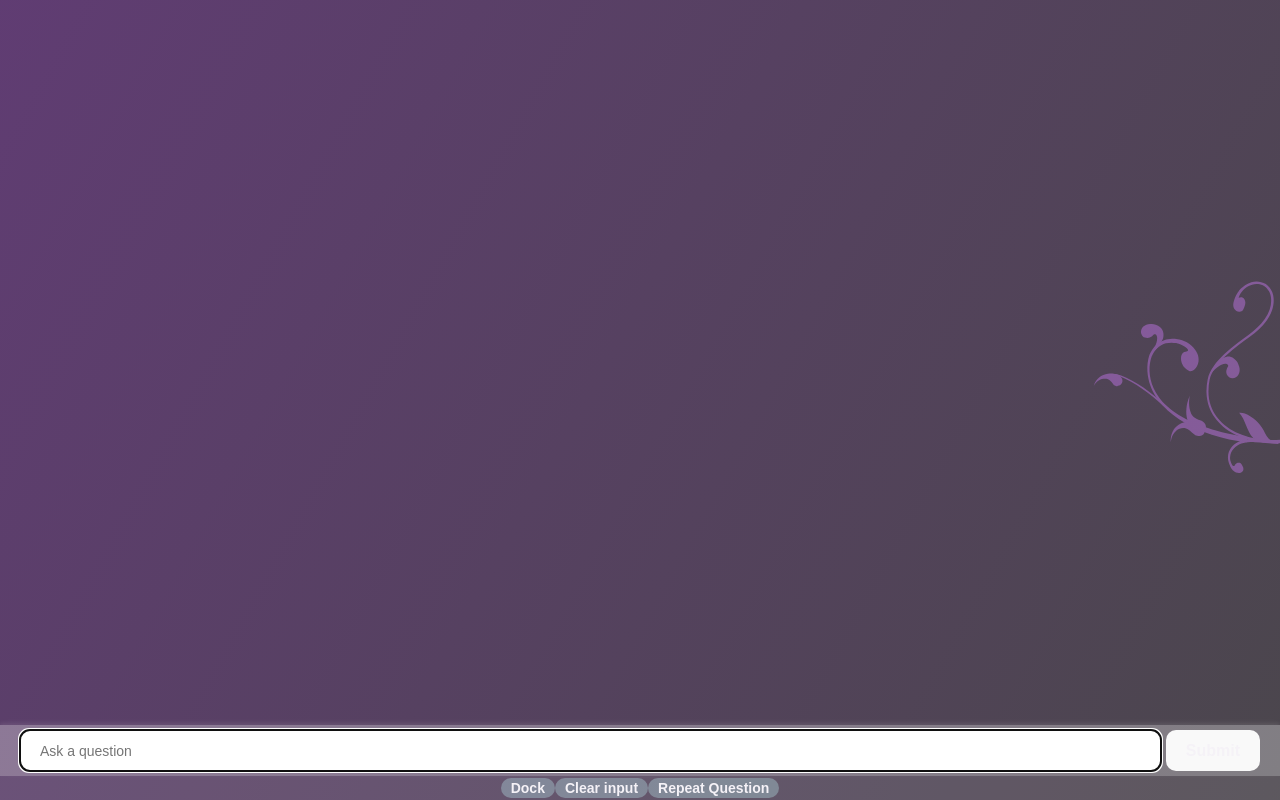
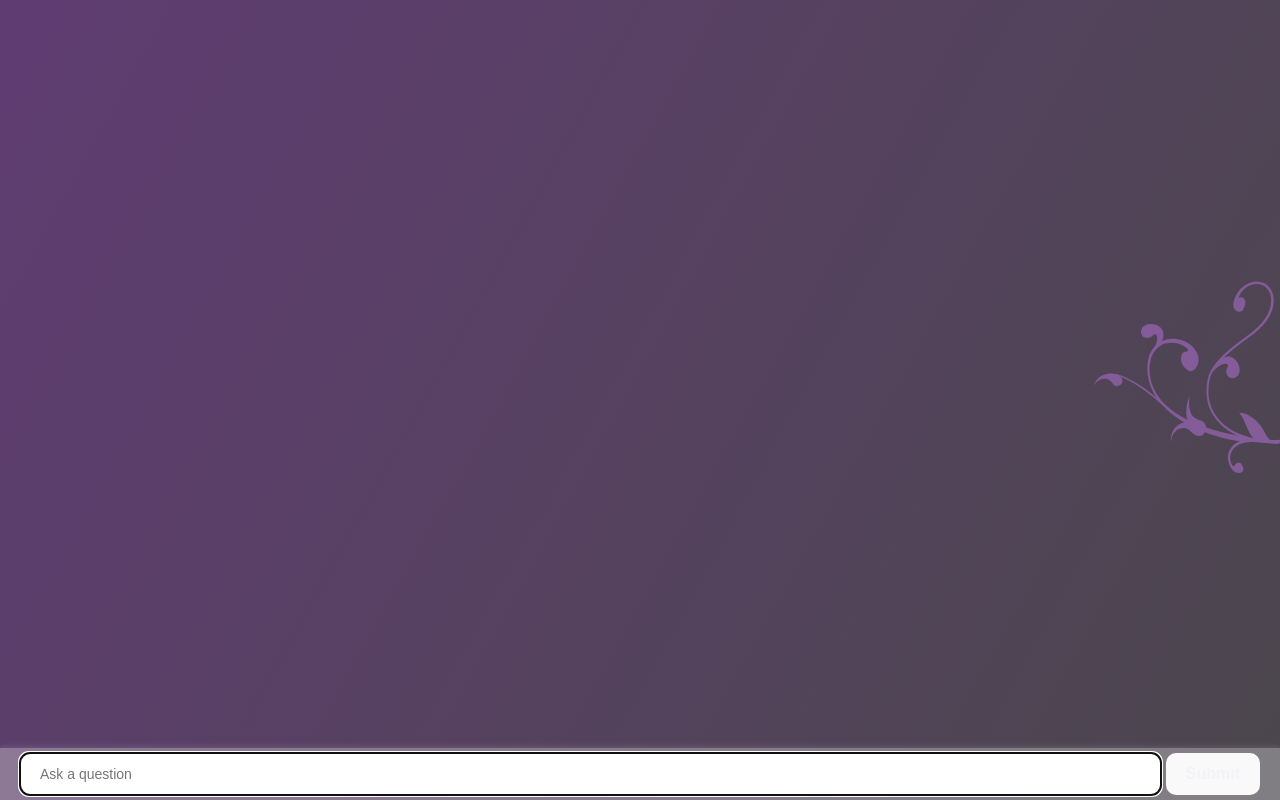
Before and after one commit to jamiesauve/sage, a React (Vite) app: page / in a window 1280 px wide. Shown: the top 800 px of the page. Built offline with nearby package versions, Linux system fonts and the light colour scheme.

Commit message:
Rework the UI - remove buttons and add 'clear' functionality
- most of the things that the options area did weren't that helpful
- since this will be mostly for a programmer to use, make the interface
similar to a terminal since that's familiar.

```diff
--- a/src/app.tsx
+++ b/src/app.tsx
@@ -6,7 +6,6 @@ import { askChatGpt } from './integrations/chat-gpt';
 import { formatResponse } from './helpers/format-response';
 import { DecorativeImageSvg } from './components/decorative-image-svg';
 import { InputArea } from './components/input-area';
-import { OptionsArea } from './components/options-area';
 
 import type { MessageInfo } from './types/message-info';
 
@@ -14,9 +13,8 @@ import './app.css'
 
 export const App = () => {
   const [isFetching, setIsFetching] = useState<boolean>(false);
-  const [lastUserMessage, setLastUserMessage] = useState<MessageInfo>();
   const [pastMessages, setPastMessages] = useState<MessageInfo[]>([]);
-
+  const [displayedMessages, setDisplayedMessages] = useState<MessageInfo[]>([]);
   const feedContainerElementRef = useRef<HTMLDivElement>(null);
 
   useEffect(() => {
@@ -33,13 +31,15 @@ export const App = () => {
       ...pastMessages,
       messageInfo
     ]);
+
+    setDisplayedMessages((pastMessages) => [
+      ...pastMessages,
+      messageInfo
+    ]);
   }
 
   const handleUserQuery = async (queryContent?: string) => {
     if (!queryContent) return;
-
-    setLastUserMessage({ message: queryContent, messageJSX: [<p className="text">{queryContent}</p>], fromUser: true });
-
     setIsFetching(true);
     const response = await askChatGpt(queryContent);
     setIsFetching(false);
@@ -57,16 +57,14 @@ export const App = () => {
         } catch (e) {
           console.error('error writing to file:', e)
         }
+      } else if (content === "clear") {
+        setDisplayedMessages([]);
       } else {
         addPastMessage({ message: content, messageJSX: [<p className="text">{content}</p>], fromUser: true })
 
         handleUserQuery(content);
       }
     }
-  }
-
-  const regenerateReply = () => {
-    handleUserQuery(lastUserMessage?.message);
   }
 
   return (
@@ -78,7 +76,7 @@ export const App = () => {
       <div className="feed-container" ref={feedContainerElementRef}>
         <div className="feed">
           {
-            pastMessages.map((messageInfo, index) => {
+            displayedMessages.map((messageInfo, index) => {
               return (
               <div
                 className={`message ${messageInfo.fromUser ? "from-user" : "from-api"}`}
@@ -97,11 +95,6 @@ export const App = () => {
         pastQueries={pastMessages?.filter(message => message.fromUser).map(message => message.message).reverse()}
       />
 
-      <OptionsArea
-        regenerateReply={regenerateReply}
-        setPastMessages={setPastMessages}
-      />
-
       <audio id="audioPlayback">
         <source id="audioSource" type="audio/mp3" src="" />
       </audio>
--- a/src/components/options-area.tsx
+++ /dev/null
@@ -1,39 +0,0 @@
-import { snapToSidePosition } from "../helpers/snap-to-side-position";
-
-import type { MessageInfo } from '../types/message-info';
-
-interface OptionsAreaProps {
-  regenerateReply: () => void;
-  setPastMessages: (messages: MessageInfo[]) => void;
-}
-
-export const OptionsArea = (props: OptionsAreaProps) => {
-  const {
-    regenerateReply,
-    setPastMessages
-  } = props;
-
-  return (
-    <div className="options-area">
-        <button
-          onClick={async () => {
-            snapToSidePosition();
-          }}
-        >
-          Dock
-        </button>
-
-        <button
-          onClick={() => setPastMessages([])}
-        >
-          Clear input
-        </button>
-
-        <button
-          onClick={regenerateReply}
-        >
-          Repeat Question
-        </button>
-      </div>
-  )
-}
--- a/src/helpers/snap-to-side-position.ts
+++ /dev/null
@@ -1,21 +0,0 @@
-import { appWindow, currentMonitor, LogicalSize, LogicalPosition } from "@tauri-apps/api/window";
-
-export const snapToSidePosition = async () => {
-  const monitor = await currentMonitor();
-
-  const monitorDimensions = monitor?.size ?? { height: 300, width: 300};
-
-  // these values have been set based on the apps I use most often - change them to reposition/resize the app
-  const TOP_TOOLBAR_HEIGHT = 103;
-  const BOTTOM_TOOLBAR_HEIGHT = 29;
-  const DEFAUT_APP_WIDTH = 300;
-  const SCROLLING_AREA_WIDTH = 17;
-
-  const newWidth = DEFAUT_APP_WIDTH;
-  const newYPosition = TOP_TOOLBAR_HEIGHT;
-  const newHeight = monitorDimensions.height - newYPosition - BOTTOM_TOOLBAR_HEIGHT;
-  const newXPosition = monitorDimensions.width - newWidth - SCROLLING_AREA_WIDTH;
-
-  appWindow.setSize(new LogicalSize(newWidth, newHeight));
-  appWindow.setPosition(new LogicalPosition(newXPosition, newYPosition));
-}
```
